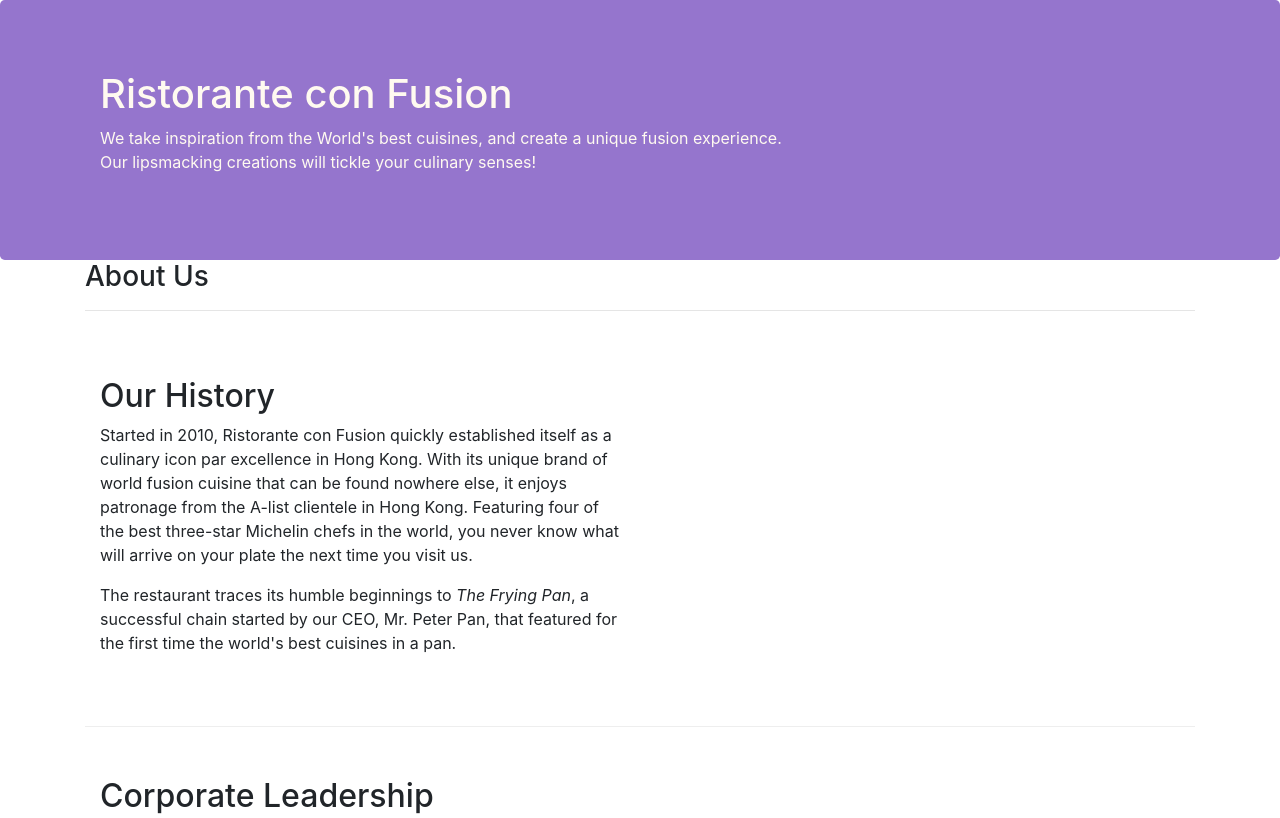
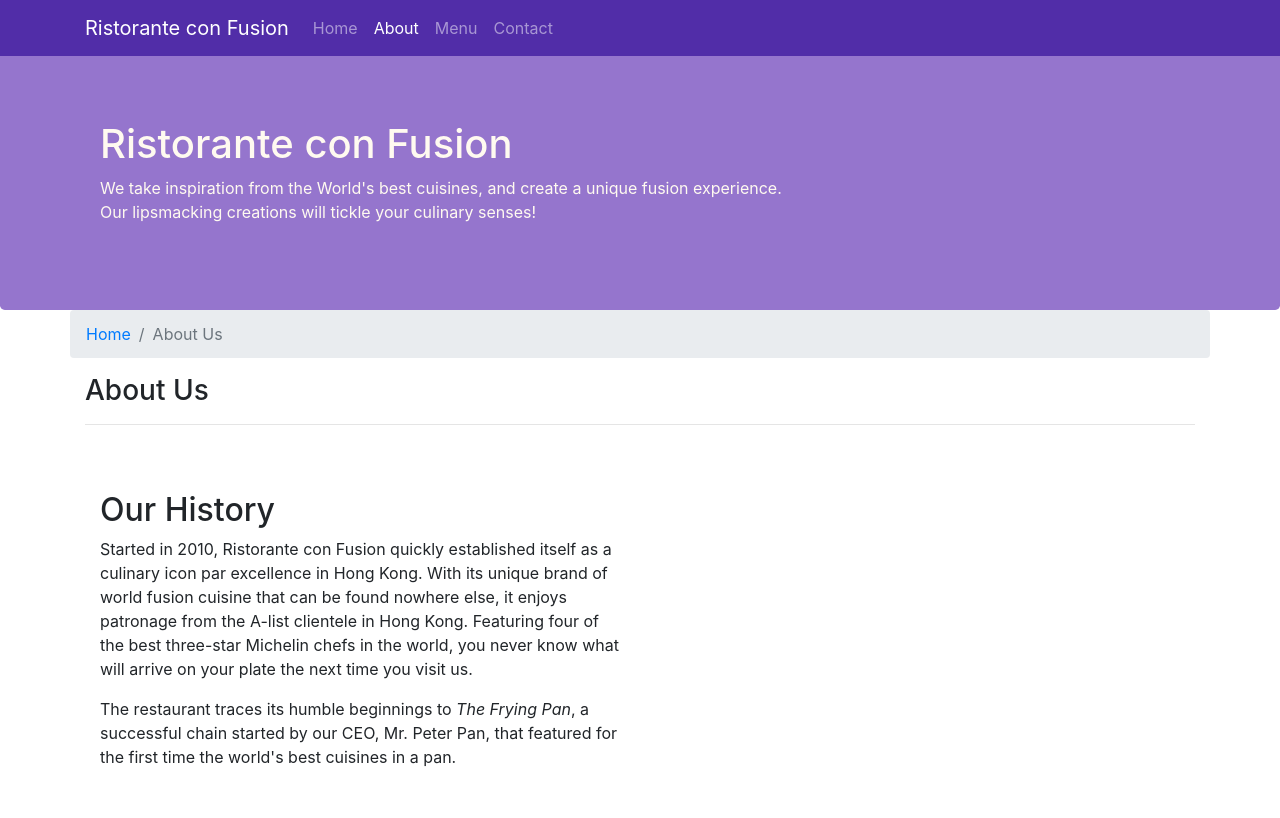
Before and after one commit to ectom/FullstackReactSpecialization, a website: page conFusion/aboutus.html in a window 1280 px wide. Shown: the top 818 px of the page. Drawn offline with nearby package versions, Linux system fonts and the light colour scheme.

Commit message:
navbar and breadcrumbs added

```diff
--- a/conFusion/aboutus.html
+++ b/conFusion/aboutus.html
@@ -12,6 +12,23 @@
 </head>
 
 <body>
+	<nav class="navbar navbar-dark navbar-expand-sm fixed-top">
+		<div class="container">
+			<button class="navbar-toggler" type="button" data-toggle="collapse" data-target="#Navbar">
+				<span class="navbar-toggler-icon"></span>
+			</button>
+			<a class="navbar-brand mmr-auto" href="#">Ristorante con Fusion</a>
+			<div class="collapse navbar-collapse" id=Navbar>
+				<ul class="navbar-nav mr-auto">
+					<li class="nav-item"><a class="nav-link" href="./index.html">Home</a></li>
+					<li class="nav-item active"><a class="nav-link" href="./aboutus.html">About</a></li>
+					<li class="nav-item"><a class="nav-link" href="#">Menu</a></li>
+					<li class="nav-item"><a class="nav-link" href="#">Contact</a></li>
+				</ul>
+			</div>
+
+		</div>
+	</nav>
 
 	<header class="jumbotron">
 		<div class="container">
@@ -29,6 +46,10 @@
 
 	<div class="container">
 		<div class="row">
+			<ol class="col-12 breadcrumb">
+				<li class="breadcrumb-item"><a href="./index.html">Home</a></li>
+				<li class="breadcrumb-item active">About Us</li>
+			</ol>
 			<div class="col">
 				<h3>About Us</h3>
 				<hr>
--- a/conFusion/css/style.css
+++ b/conFusion/css/style.css
@@ -1,3 +1,7 @@
+.navbar-dark {
+	background-color: #512DA8;
+}
+
 .row-header {
 	margin: 0px auto;
 	padding: 0px auto;
@@ -28,3 +32,7 @@
 	margin: 0px;
 	color: #0f0f0f;
 }
+body{
+	padding:50px 0px 0px 0px;
+	z-index:0;
+}
--- a/conFusion/package.json
+++ b/conFusion/package.json
@@ -14,8 +14,9 @@
     "lite-server": "^2.3.0"
   },
   "dependencies": {
-    "bootstrap": "^4.0.0",
-    "jquery": "^3.3.1",
+    "@popperjs/core": "^2.9.1",
+    "bootstrap": "^4.6.0",
+    "jquery": "^3.6.0",
     "popper.js": "^1.12.9"
   }
 }
```
Also changed, not shown: conFusion/index.html (+18 -1 lines), 1 other file.
